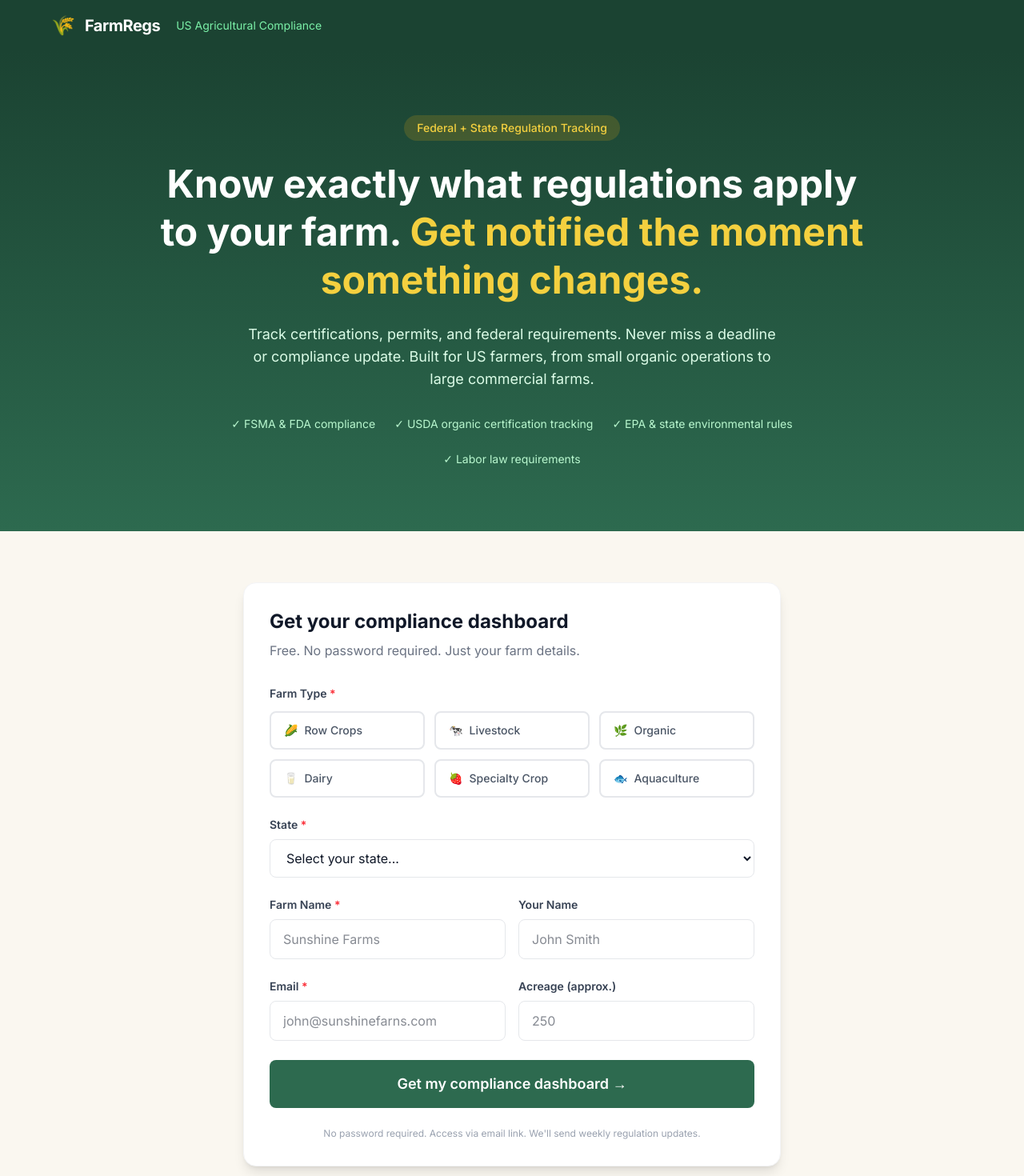
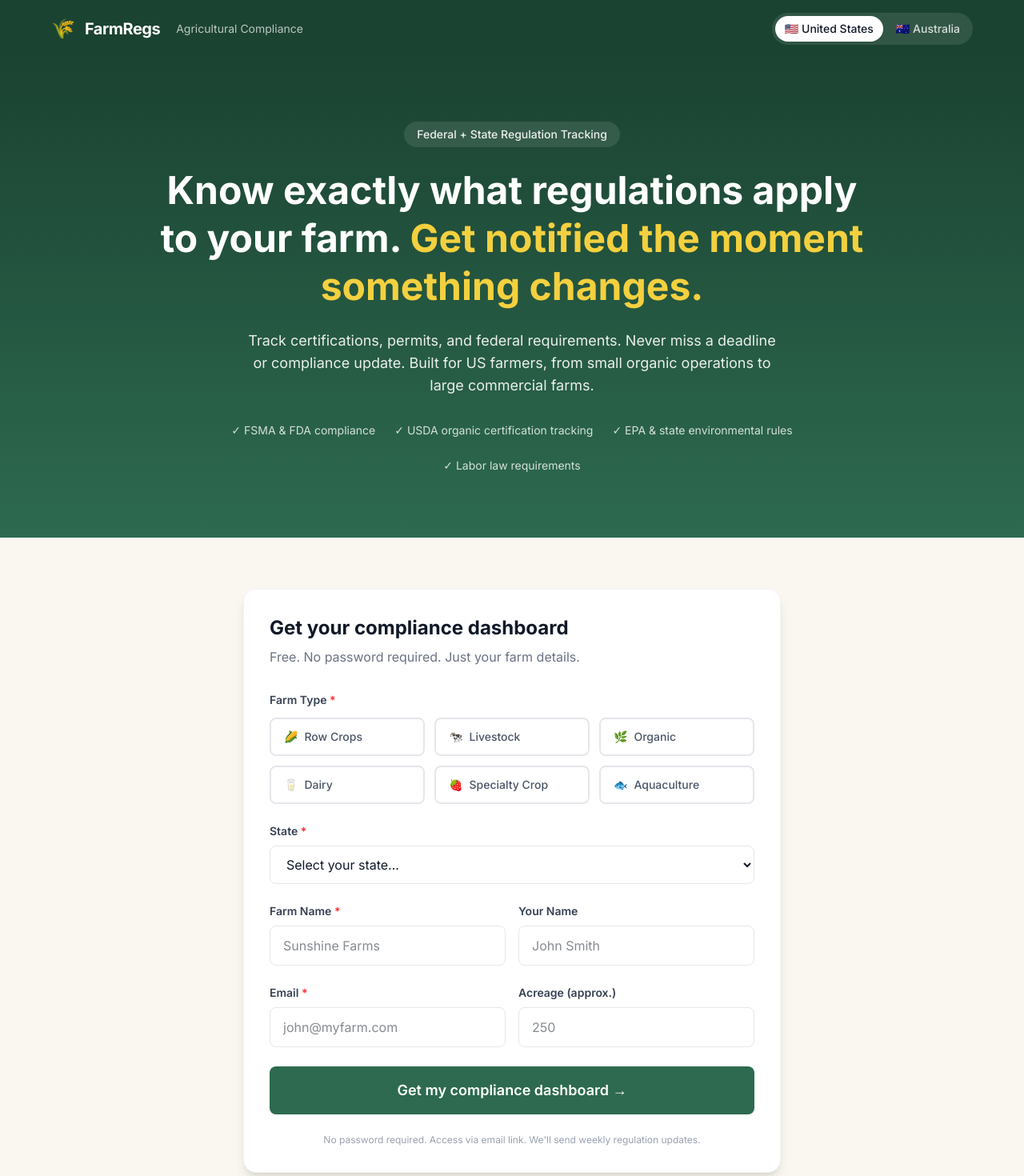
Before and after one commit to cora-fresh-labs/farmregs, a Next.js app: page / in a window 1280 px wide. Shown: the top 1470 px of the page at 80% size. Built offline with nearby package versions, Linux system fonts and the light colour scheme.

Commit message:
feat: add Australia support — AU regulations, state selector, country filter

```diff
--- a/app/api/chat/route.ts
+++ b/app/api/chat/route.ts
@@ -7,28 +7,52 @@ export async function POST(req: NextRequest) {
   try {
     const { messages, farmProfile } = await req.json()
 
+    const farmCountry = farmProfile?.country || 'US'
+    const isAU = farmCountry === 'AU'
+
     const farmContext = farmProfile ? `
 Farm context:
 - Farm name: ${farmProfile.farm_name || 'Unknown'}
+- Country: ${isAU ? 'Australia' : 'United States'}
 - State: ${farmProfile.state || 'Unknown'}
 - Farm types: ${farmProfile.farm_type?.join(', ') || 'Unknown'}
 - Acreage: ${farmProfile.acreage || 'Unknown'}
 ` : ''
 
-    const systemPrompt = `You are a US agricultural compliance expert assistant for FarmRegs. Help farmers understand their regulatory obligations.
+    const auExpertise = isAU ? `
 
-${farmContext}
+If the farmer is in Australia, you are an expert in Australian agricultural compliance including:
+FSANZ food safety standards, APVMA chemical regulations, DAFF biosecurity and export requirements,
+Australian Certified Organic standards, NLIS livestock identification, state-specific vegetation
+clearing laws, and Fair Work Act provisions for farm workers. Reference the correct Australian
+agencies (not US ones) when answering Australian farmers.
 
-Be specific about which regulations apply based on farm type, state, acreage, and commodities. Focus on:
+Focus on Australian-specific regulations:
+- FSANZ Food Standards Code (food safety for farms selling direct to public)
+- APVMA chemical product registration and applicator records
+- DAFF biosecurity, phytosanitary certification, and export requirements
+- NLIS (National Livestock Identification System) for cattle, sheep, goats
+- State-based vegetation clearing laws (Vegetation Management Act in QLD, etc.)
+- Safe Work Australia Model WHS Laws for farm workers
+- Fair Work Act seasonal worker and harvest worker provisions
+- ACO / NASAA organic certification requirements` : ''
+
+    const usExpertise = !isAU ? `
+
+Focus on US-specific regulations:
 - FSMA (Food Safety Modernization Act) rules
 - USDA organic certification requirements
 - EPA pesticide applicator licensing
 - Water quality regulations (WOTUS, NPDES, CAFOs)
 - Labor law (H-2A, OSHA field sanitation, WPS)
 - State-specific rules (especially California)
-- USDA program eligibility and reporting
+- USDA program eligibility and reporting` : ''
 
-Keep answers concise, practical, and actionable. Use bullet points for multi-part answers. Always recommend consulting with an attorney or certified compliance professional for final determinations. Never provide definitive legal advice.`
+    const systemPrompt = `You are an agricultural compliance expert assistant for FarmRegs. Help farmers understand their regulatory obligations.
+
+${farmContext}${auExpertise}${usExpertise}
+
+Be specific about which regulations apply based on farm type, state, acreage, and commodities. Keep answers concise, practical, and actionable. Use bullet points for multi-part answers. Always recommend consulting with an attorney or certified compliance professional for final determinations. Never provide definitive legal advice.`
 
     const completion = await openai.chat.completions.create({
       model: 'gpt-4o-mini',
--- a/app/api/dashboard/route.ts
+++ b/app/api/dashboard/route.ts
@@ -41,10 +41,12 @@ export async function GET(req: NextRequest) {
       return { ...doc, status }
     })
 
-    // Get applicable regulations
+    // Get applicable regulations filtered by country
+    const farmCountry = profile.country || 'US'
     const { data: allRegs } = await supabaseAdmin
       .from('farm_regulations')
       .select('*')
+      .eq('country', farmCountry)
       .order('severity', { ascending: true })
 
     const regulations = (allRegs || []).filter(reg => {
--- a/app/api/signup/route.ts
+++ b/app/api/signup/route.ts
@@ -4,11 +4,13 @@ import { supabaseAdmin } from '@/lib/supabase'
 export async function POST(req: NextRequest) {
   try {
     const body = await req.json()
-    const { email, farm_name, name, state, farm_type, acreage } = body
+    const { email, farm_name, name, state, farm_type, acreage, country } = body
 
     if (!email || !farm_name || !state || !farm_type?.length) {
       return NextResponse.json({ error: 'Missing required fields' }, { status: 400 })
     }
+
+    const farmCountry = country === 'AU' ? 'AU' : 'US'
 
     // Check if farm profile exists already
     const { data: existing } = await supabaseAdmin
@@ -24,7 +26,7 @@ export async function POST(req: NextRequest) {
       // Update profile
       await supabaseAdmin
         .from('farm_profiles')
-        .update({ farm_name, name, state, farm_type, acreage: acreage ? parseFloat(acreage) : null })
+        .update({ farm_name, name, state, farm_type, acreage: acreage ? parseFloat(acreage) : null, country: farmCountry })
         .eq('id', farmId)
     } else {
       // Create new profile
@@ -37,6 +39,7 @@ export async function POST(req: NextRequest) {
           state,
           farm_type,
           acreage: acreage ? parseFloat(acreage) : null,
+          country: farmCountry,
         })
         .select('id')
         .single()
@@ -47,7 +50,8 @@ export async function POST(req: NextRequest) {
       // Create initial alerts for applicable regulations
       const { data: regs } = await supabaseAdmin
         .from('farm_regulations')
-        .select('id, title, summary, farm_types, severity')
+        .select('id, title, summary, farm_types, severity, country')
+        .eq('country', farmCountry)
 
       if (regs) {
         const applicable = regs.filter(reg =>
--- a/app/page.tsx
+++ b/app/page.tsx
@@ -1,15 +1,26 @@
 'use client'
 
-import { useState } from 'react'
+import { useState, useEffect } from 'react'
 import { useRouter } from 'next/navigation'
 
-const FARM_TYPES = [
+const US_FARM_TYPES = [
   { id: 'row_crop', label: 'Row Crops', emoji: '🌽' },
   { id: 'livestock', label: 'Livestock', emoji: '🐄' },
   { id: 'organic', label: 'Organic', emoji: '🌿' },
   { id: 'dairy', label: 'Dairy', emoji: '🥛' },
   { id: 'specialty_crop', label: 'Specialty Crop', emoji: '🍓' },
   { id: 'aquaculture', label: 'Aquaculture', emoji: '🐟' },
+]
+
+const AU_FARM_TYPES = [
+  { id: 'grain_broadacre', label: 'Grain/Broadacre', emoji: '🌾' },
+  { id: 'horticulture', label: 'Horticulture', emoji: '🍎' },
+  { id: 'livestock', label: 'Livestock', emoji: '🐄' },
+  { id: 'dairy', label: 'Dairy', emoji: '🥛' },
+  { id: 'viticulture', label: 'Viticulture', emoji: '🍇' },
+  { id: 'aquaculture', label: 'Aquaculture', emoji: '🐟' },
+  { id: 'organic', label: 'Organic', emoji: '🌿' },
+  { id: 'mixed', label: 'Mixed', emoji: '🚜' },
 ]
 
 const US_STATES = [
@@ -23,12 +34,45 @@ const US_STATES = [
   'Wisconsin','Wyoming'
 ]
 
+const AU_STATES = [
+  'NSW', 'VIC', 'QLD', 'WA', 'SA', 'TAS', 'ACT', 'NT'
+]
+
+const AU_STATE_LABELS: Record<string, string> = {
+  NSW: 'New South Wales',
+  VIC: 'Victoria',
+  QLD: 'Queensland',
+  WA: 'Western Australia',
+  SA: 'South Australia',
+  TAS: 'Tasmania',
+  ACT: 'Australian Capital Territory',
+  NT: 'Northern Territory',
+}
+
 export default function LandingPage() {
   const router = useRouter()
+  const [country, setCountry] = useState<'US' | 'AU'>('US')
   const [selectedTypes, setSelectedTypes] = useState<string[]>([])
   const [form, setForm] = useState({ email: '', farm_name: '', name: '', state: '', acreage: '' })
   const [loading, setLoading] = useState(false)
   const [error, setError] = useState('')
+
+  // Load country from localStorage on mount
+  useEffect(() => {
+    const saved = localStorage.getItem('farmregs_country') as 'US' | 'AU' | null
+    if (saved === 'US' || saved === 'AU') setCountry(saved)
+  }, [])
+
+  // Persist country selection and reset state/types on switch
+  const handleCountryChange = (c: 'US' | 'AU') => {
+    setCountry(c)
+    localStorage.setItem('farmregs_country', c)
+    setSelectedTypes([])
+    setForm(prev => ({ ...prev, state: '' }))
+  }
+
+  const farmTypes = country === 'AU' ? AU_FARM_TYPES : US_FARM_TYPES
+  const states = country === 'AU' ? AU_STATES : US_STATES
 
   const toggleType = (id: string) => {
     setSelectedTypes(prev =>
@@ -48,7 +92,7 @@ export default function LandingPage() {
       const res = await fetch('/api/signup', {
         method: 'POST',
         headers: { 'Content-Type': 'application/json' },
-        body: JSON.stringify({ ...form, farm_type: selectedTypes }),
+        body: JSON.stringify({ ...form, farm_type: selectedTypes, country }),
       })
       const data = await res.json()
       if (!res.ok) throw new Error(data.error || 'Signup failed')
@@ -60,35 +104,74 @@ export default function LandingPage() {
     }
   }
 
+  const isAU = country === 'AU'
+  const accentColor = isAU ? '#0055A5' : '#2d6a4f'
+  const headerBg = isAU ? '#0C2340' : '#1b4332'
+  const heroBg = isAU ? 'from-[#0C2340] to-[#0055A5]' : 'from-[#1b4332] to-[#2d6a4f]'
+
   return (
     <div className="min-h-screen bg-[#faf7f0]">
       {/* Header */}
-      <header className="bg-[#1b4332] text-white py-4 px-6">
-        <div className="max-w-6xl mx-auto flex items-center gap-3">
+      <header style={{ backgroundColor: headerBg }} className="text-white py-4 px-6">
+        <div className="max-w-6xl mx-auto flex items-center justify-between">
+          <div className="flex items-center gap-3">
             <span className="text-2xl">🌾</span>
             <span className="text-xl font-bold tracking-tight">FarmRegs</span>
-          <span className="text-green-300 text-sm ml-2">US Agricultural Compliance</span>
+            <span className="text-sm ml-2 opacity-70">Agricultural Compliance</span>
+          </div>
+          {/* Country Toggle */}
+          <div className="flex items-center gap-1 bg-white/10 rounded-full p-1">
+            <button
+              onClick={() => handleCountryChange('US')}
+              className={`flex items-center gap-1.5 px-3 py-1.5 rounded-full text-sm font-medium transition-all ${
+                country === 'US' ? 'bg-white text-gray-900' : 'text-white/80 hover:text-white'
+              }`}
+            >
+              🇺🇸 United States
+            </button>
+            <button
+              onClick={() => handleCountryChange('AU')}
+              className={`flex items-center gap-1.5 px-3 py-1.5 rounded-full text-sm font-medium transition-all ${
+                country === 'AU' ? 'bg-white text-gray-900' : 'text-white/80 hover:text-white'
+              }`}
+            >
+              🇦🇺 Australia
+            </button>
+          </div>
         </div>
       </header>
 
       {/* Hero */}
-      <section className="bg-gradient-to-b from-[#1b4332] to-[#2d6a4f] text-white py-20 px-6">
+      <section className={`bg-gradient-to-b ${heroBg} text-white py-20 px-6`}>
         <div className="max-w-4xl mx-auto text-center">
-          <div className="inline-block bg-[#d4a017]/20 text-[#f4d03f] text-sm font-medium px-4 py-1.5 rounded-full mb-6">
-            Federal + State Regulation Tracking
+          <div className="inline-block bg-white/10 text-white/90 text-sm font-medium px-4 py-1.5 rounded-full mb-6">
+            {isAU ? 'Federal + State Regulation Tracking — Australia' : 'Federal + State Regulation Tracking'}
           </div>
           <h1 className="text-4xl md:text-5xl font-bold leading-tight mb-6">
             Know exactly what regulations apply to your farm.{' '}
-            <span className="text-[#f4d03f]">Get notified the moment something changes.</span>
+            <span style={{ color: isAU ? '#FFD700' : '#f4d03f' }}>Get notified the moment something changes.</span>
           </h1>
-          <p className="text-lg text-green-100 mb-8 max-w-2xl mx-auto">
-            Track certifications, permits, and federal requirements. Never miss a deadline or compliance update. Built for US farmers, from small organic operations to large commercial farms.
+          <p className="text-lg mb-8 max-w-2xl mx-auto opacity-90">
+            {isAU
+              ? 'Track FSANZ, APVMA, DAFF biosecurity, NLIS, and state-specific requirements. Built for Australian farmers, from small organic operations to large commercial farms.'
+              : 'Track certifications, permits, and federal requirements. Never miss a deadline or compliance update. Built for US farmers, from small organic operations to large commercial farms.'}
           </p>
-          <div className="flex flex-wrap justify-center gap-6 text-sm text-green-200">
+          <div className="flex flex-wrap justify-center gap-6 text-sm opacity-80">
+            {isAU ? (
+              <>
+                <span>✓ FSANZ &amp; food safety standards</span>
+                <span>✓ APVMA chemical registration</span>
+                <span>✓ DAFF biosecurity &amp; export</span>
+                <span>✓ NLIS livestock identification</span>
+              </>
+            ) : (
+              <>
                 <span>✓ FSMA &amp; FDA compliance</span>
                 <span>✓ USDA organic certification tracking</span>
                 <span>✓ EPA &amp; state environmental rules</span>
                 <span>✓ Labor law requirements</span>
+              </>
+            )}
           </div>
         </div>
       </section>
@@ -107,14 +190,15 @@ export default function LandingPage() {
                   Farm Type <span className="text-red-500">*</span>
                 </label>
                 <div className="grid grid-cols-2 sm:grid-cols-3 gap-3">
-                  {FARM_TYPES.map(type => (
+                  {farmTypes.map(type => (
                     <button
                       key={type.id}
                       type="button"
                       onClick={() => toggleType(type.id)}
+                      style={selectedTypes.includes(type.id) ? { borderColor: accentColor, color: accentColor } : {}}
                       className={`flex items-center gap-2 px-4 py-3 rounded-lg border-2 text-sm font-medium transition-all ${
                         selectedTypes.includes(type.id)
-                          ? 'border-[#2d6a4f] bg-[#f0faf5] text-[#2d6a4f]'
+                          ? 'bg-opacity-5'
                           : 'border-gray-200 text-gray-600 hover:border-gray-300'
                       }`}
                     >
@@ -125,18 +209,22 @@ export default function LandingPage() {
                 </div>
               </div>
 
-              {/* State */}
+              {/* State / Territory */}
               <div>
                 <label className="block text-sm font-semibold text-gray-700 mb-2">
-                  State <span className="text-red-500">*</span>
+                  {isAU ? 'State / Territory' : 'State'} <span className="text-red-500">*</span>
                 </label>
                 <select
                   value={form.state}
                   onChange={e => setForm(prev => ({ ...prev, state: e.target.value }))}
-                  className="w-full border border-gray-200 rounded-lg px-4 py-3 text-gray-900 focus:outline-none focus:ring-2 focus:ring-[#2d6a4f] focus:border-transparent"
+                  className="w-full border border-gray-200 rounded-lg px-4 py-3 text-gray-900 focus:outline-none focus:ring-2 focus:border-transparent"
+                  style={{ '--tw-ring-color': accentColor } as React.CSSProperties}
                 >
-                  <option value="">Select your state...</option>
-                  {US_STATES.map(s => <option key={s} value={s}>{s}</option>)}
+                  <option value="">{isAU ? 'Select state/territory...' : 'Select your state...'}</option>
+                  {isAU
+                    ? AU_STATES.map(s => <option key={s} value={s}>{AU_STATE_LABELS[s]} ({s})</option>)
+                    : US_STATES.map(s => <option key={s} value={s}>{s}</option>)
+                  }
                 </select>
               </div>
 
@@ -148,10 +236,10 @@ export default function LandingPage() {
                   </label>
                   <input
                     type="text"
-                    placeholder="Sunshine Farms"
+                    placeholder={isAU ? 'Outback Station' : 'Sunshine Farms'}
                     value={form.farm_name}
                     onChange={e => setForm(prev => ({ ...prev, farm_name: e.target.value }))}
-                    className="w-full border border-gray-200 rounded-lg px-4 py-3 text-gray-900 focus:outline-none focus:ring-2 focus:ring-[#2d6a4f] focus:border-transparent"
+                    className="w-full border border-gray-200 rounded-lg px-4 py-3 text-gray-900 focus:outline-none focus:ring-2 focus:border-transparent"
                   />
                 </div>
                 <div>
@@ -163,7 +251,7 @@ export default function LandingPage() {
                     placeholder="John Smith"
                     value={form.name}
                     onChange={e => setForm(prev => ({ ...prev, name: e.target.value }))}
-                    className="w-full border border-gray-200 rounded-lg px-4 py-3 text-gray-900 focus:outline-none focus:ring-2 focus:ring-[#2d6a4f] focus:border-transparent"
+                    className="w-full border border-gray-200 rounded-lg px-4 py-3 text-gray-900 focus:outline-none focus:ring-2 focus:border-transparent"
                   />
                 </div>
               </div>
@@ -175,22 +263,22 @@ export default function LandingPage() {
                   </label>
                   <input
                     type="email"
-                    placeholder="john@sunshinefarns.com"
+                    placeholder="john@myfarm.com"
                     value={form.email}
                     onChange={e => setForm(prev => ({ ...prev, email: e.target.value }))}
-                    className="w-full border border-gray-200 rounded-lg px-4 py-3 text-gray-900 focus:outline-none focus:ring-2 focus:ring-[#2d6a4f] focus:border-transparent"
+                    className="w-full border border-gray-200 rounded-lg px-4 py-3 text-gray-900 focus:outline-none focus:ring-2 focus:border-transparent"
                   />
                 </div>
                 <div>
                   <label className="block text-sm font-semibold text-gray-700 mb-2">
-                    Acreage (approx.)
+                    {isAU ? 'Hectares (approx.)' : 'Acreage (approx.)'}
                   </label>
                   <input
                     type="number"
-                    placeholder="250"
+                    placeholder={isAU ? '100' : '250'}
                     value={form.acreage}
                     onChange={e => setForm(prev => ({ ...prev, acreage: e.target.value }))}
-                    className="w-full border border-gray-200 rounded-lg px-4 py-3 text-gray-900 focus:outline-none focus:ring-2 focus:ring-[#2d6a4f] focus:border-transparent"
+                    className="w-full border border-gray-200 rounded-lg px-4 py-3 text-gray-900 focus:outline-none focus:ring-2 focus:border-transparent"
                   />
                 </div>
               </div>
@@ -204,7 +292,8 @@ export default function LandingPage() {
               <button
                 type="submit"
                 disabled={loading}
-                className="w-full bg-[#2d6a4f] text-white py-4 rounded-lg font-semibold text-lg hover:bg-[#1b4332] transition-colors disabled:opacity-50 disabled:cursor-not-allowed flex items-center justify-center gap-2"
+                style={{ backgroundColor: accentColor }}
+                className="w-full text-white py-4 rounded-lg font-semibold text-lg transition-colors disabled:opacity-50 disabled:cursor-not-allowed flex items-center justify-center gap-2 hover:opacity-90"
               >
                 {loading ? (
                   <><span className="animate-spin">⟳</span> Setting up your dashboard...</>
@@ -221,13 +310,17 @@ export default function LandingPage() {
 
           {/* Social proof */}
           <div className="mt-12 grid grid-cols-3 gap-6 text-center">
-            {[
+            {isAU ? [
+              { num: '10+', label: 'AU regulations tracked' },
+              { num: 'Federal', label: '+ all states & territories' },
+              { num: 'Real-time', label: 'change notifications' },
+            ] : [
               { num: '18+', label: 'Regulations tracked' },
               { num: 'Federal', label: '+ all 50 states' },
               { num: 'Real-time', label: 'change notifications' },
             ].map(item => (
               <div key={item.label} className="bg-white rounded-xl p-5 shadow-sm border border-gray-100">
-                <div className="text-2xl font-bold text-[#2d6a4f]">{item.num}</div>
+                <div className="text-2xl font-bold" style={{ color: accentColor }}>{item.num}</div>
                 <div className="text-sm text-gray-500 mt-1">{item.label}</div>
               </div>
             ))}
@@ -236,7 +329,7 @@ export default function LandingPage() {
       </section>
 
       {/* Features */}
-      <section className="py-16 px-6 bg-[#1b4332]">
+      <section className="py-16 px-6" style={{ backgroundColor: headerBg }}>
         <div className="max-w-5xl mx-auto">
           <h2 className="text-3xl font-bold text-white text-center mb-12">
             Everything your farm needs to stay compliant
@@ -251,18 +344,20 @@ export default function LandingPage() {
               {
                 icon: '🔔',
                 title: 'Regulation Alerts',
-                desc: 'Instant notifications when FDA, USDA, or EPA regulations that affect your farm type change.'
+                desc: isAU
+                  ? 'Instant notifications when FSANZ, APVMA, DAFF, or state regulations that affect your farm change.'
+                  : 'Instant notifications when FDA, USDA, or EPA regulations that affect your farm type change.'
               },
               {
                 icon: '🤖',
                 title: 'AI Compliance Assistant',
-                desc: 'Ask any compliance question and get specific answers about your farm type, state, and acreage.'
+                desc: 'Ask any compliance question and get specific answers about your farm type, state, and operations.'
               },
             ].map(f => (
               <div key={f.title} className="bg-white/10 rounded-xl p-6 text-white">
                 <div className="text-3xl mb-4">{f.icon}</div>
                 <h3 className="text-lg font-semibold mb-2">{f.title}</h3>
-                <p className="text-green-200 text-sm leading-relaxed">{f.desc}</p>
+                <p className="text-sm leading-relaxed opacity-80">{f.desc}</p>
               </div>
             ))}
           </div>
--- a/lib/supabase.ts
+++ b/lib/supabase.ts
@@ -14,6 +14,7 @@ export type FarmProfile = {
   state: string | null
   farm_type: string[] | null
   acreage: number | null
+  country: string | null
   created_at: string
 }
 
@@ -42,6 +43,7 @@ export type FarmRegulation = {
   last_changed: string | null
   change_summary: string | null
   severity: string
+  country: string | null
   created_at: string
 }
 
```
Lines whose indentation alone changed are shown as unchanged.
